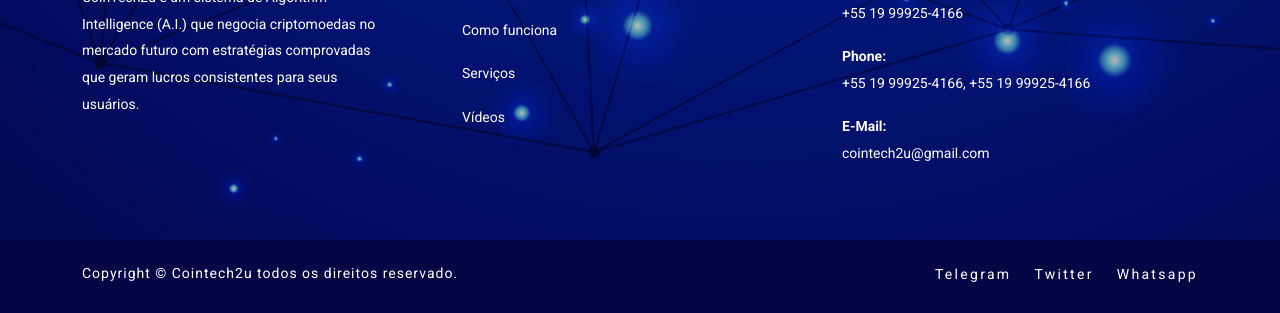
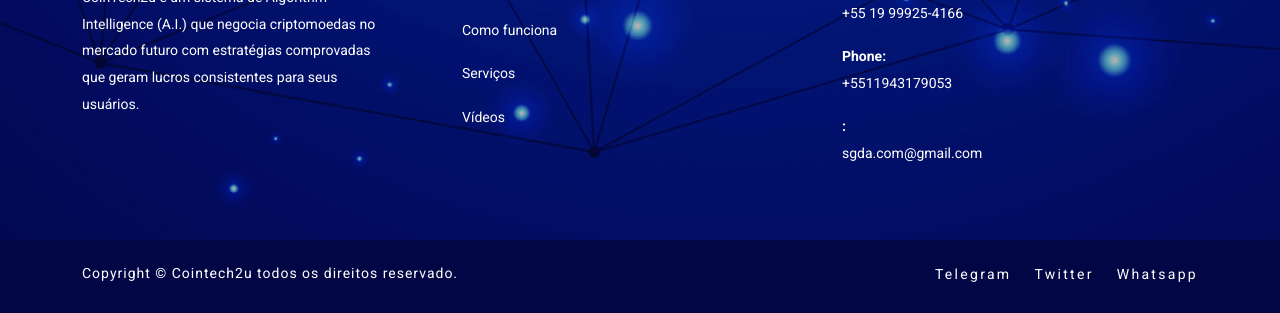
Before and after one commit to realcointoken/fasdfsaddfsadsa, a plain HTML site: page index.html in a window 1280 px wide. Shown: the part 6241-6554 px from the top of the page. Drawn offline with nearby package versions, Linux system fonts and the light colour scheme.

Commit message:
Update index.html

```diff
--- a/index.html
+++ b/index.html
@@ -99,7 +99,7 @@
 						<div class="header-right-menu">
 							</div>
 							<div class="header-contact">
-								<a href="https://wa.me/5519999254166">Whatsapp</a>
+								<a href="https://api.whatsapp.com/send?phone=5511943179053&text=Ol%C3%A1!%20Gostaria%20de%20mais%20informa%C3%A7%C3%B5es%20sobre%20o%20softwere%20Cointech.">Whatsapp</a>
 							</div>
 						</div>
 					</div>
@@ -648,13 +648,13 @@
 					<div class="contact-box d-flex">
 						<div class="ailata-footer-address">
 							<p><b>Phone:</b></p>
-							<span>+55 19 99925-4166, +55 19 99925-4166</span>
+							<span> +5511943179053</span>
 						</div>
 					</div>
 					<div class="contact-box d-flex">
 						<div class="ailata-footer-address">
-							<p><b>E-Mail:</b></p>
-							<span>cointech2u@gmail.com</span>
+							<p><b>:</b></p>
+							<span>sgda.com@gmail.com</span>
 						</div>
 					</div>
 				</div>
```
